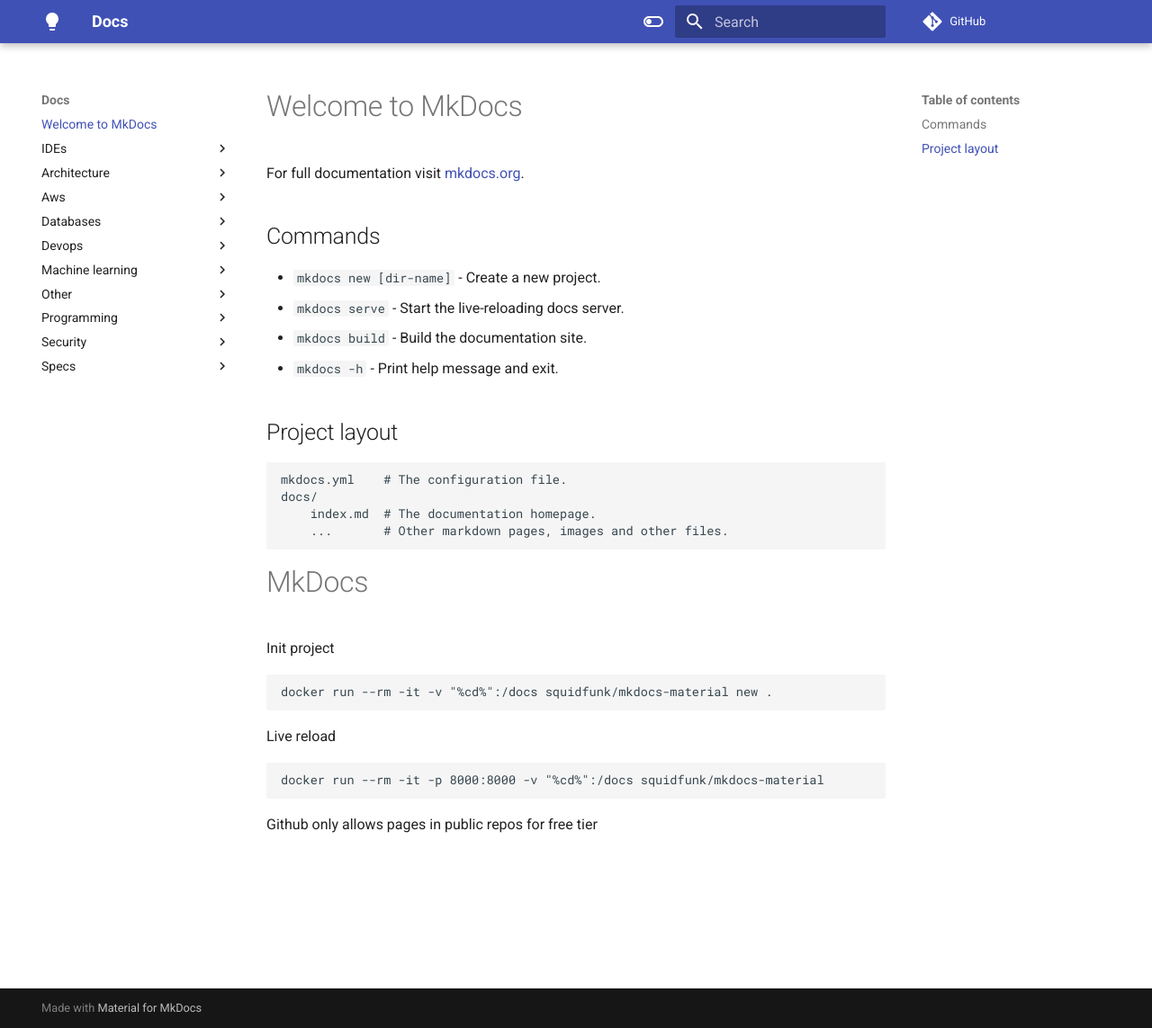
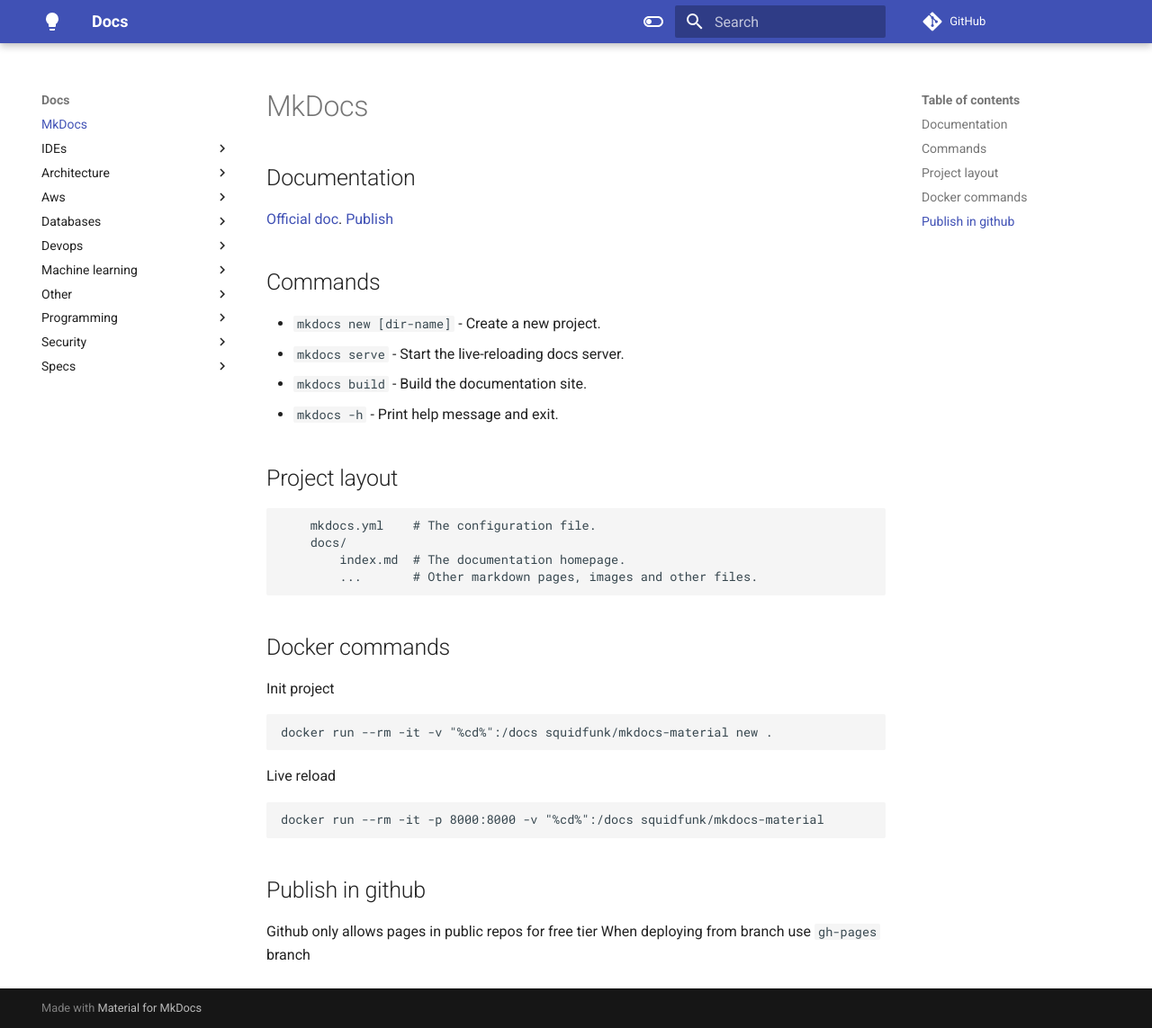
Before and after one commit to devdevx/auto_docs, an MkDocs documentation site: the page built from docs/index.md, in a window 1280 px wide and 1143 px high. Shown: the whole window at 90% size. Built offline with MkDocs 1.6.1 and Material for MkDocs 9.7.7, drawn with Linux system fonts in a browser that asks for light colours; comment, search, counter and statistics services are not loaded.

Commit message:
Update mkdocs page

`````diff
--- a/docs/index.md
+++ b/docs/index.md
@@ -1,31 +1,38 @@
-# Welcome to MkDocs
+# MkDocs
 
-For full documentation visit [mkdocs.org](https://www.mkdocs.org).
+## Documentation
+
+[Official doc](https://www.mkdocs.org).
+[Publish](https://squidfunk.github.io/mkdocs-material/publishing-your-site/)
 
 ## Commands
 
-* `mkdocs new [dir-name]` - Create a new project.
-* `mkdocs serve` - Start the live-reloading docs server.
-* `mkdocs build` - Build the documentation site.
-* `mkdocs -h` - Print help message and exit.
+- `mkdocs new [dir-name]` - Create a new project.
+- `mkdocs serve` - Start the live-reloading docs server.
+- `mkdocs build` - Build the documentation site.
+- `mkdocs -h` - Print help message and exit.
 
 ## Project layout
 
+````
     mkdocs.yml    # The configuration file.
     docs/
         index.md  # The documentation homepage.
         ...       # Other markdown pages, images and other files.
+````
 
-# MkDocs
+## Docker commands
 
 Init project
 ````
 docker run --rm -it -v "%cd%":/docs squidfunk/mkdocs-material new .
 ````
-
 Live reload
 ````
 docker run --rm -it -p 8000:8000 -v "%cd%":/docs squidfunk/mkdocs-material
 ````
 
+## Publish in github
+
 Github only allows pages in public repos for free tier
+When deploying from branch use `gh-pages` branch
`````
